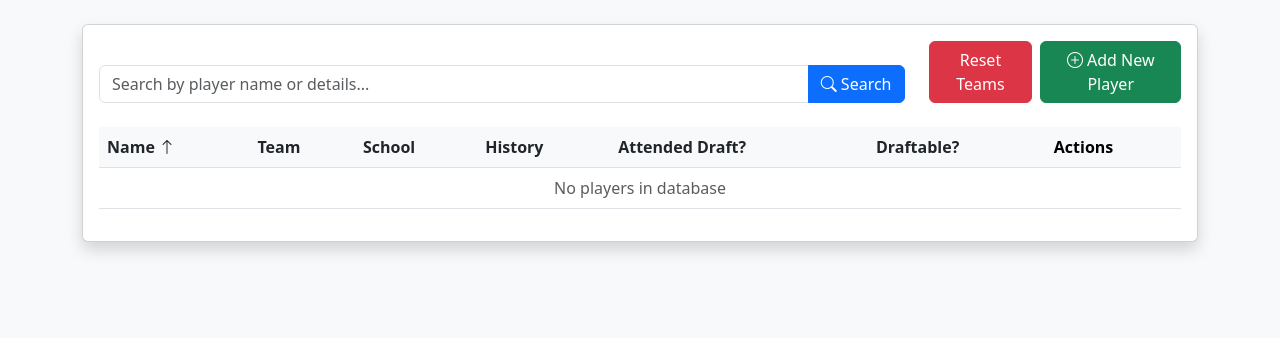
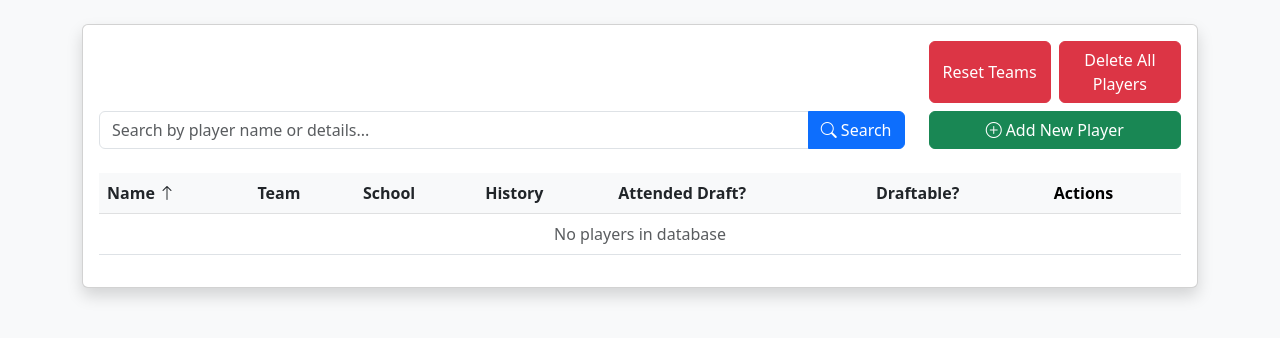
Before and after one commit to jonathancadepowers/wusa-7u, a Django app: page /players/ in a window 1280 px wide. Shown: the part 54-392 px from the top of the page. Run offline with Django 4.2, Linux system fonts and the light colour scheme; data that the repository does not hold is empty.

Commit message:
Add Delete All Players button with danger zone confirmation modal
Features:
- Added "Delete All Players" button on /players/ page
- Created danger zone modal with strong warnings:
  * Red header with warning icon
  * Explicit message that action CANNOT be undone
  * Warning about permanent data loss
  * Confirmation required before proceeding
- Implemented delete_all_players_view to handle deletion
- Added loading spinner during deletion process
- Deletes all players and cascades to related records

This is a testing/admin feature for resetting the database.

🤖 Generated with [Claude Code](https://claude.com/claude-code)

Co-Authored-By: Claude <noreply@anthropic.com>

```diff
--- a/players/templates/players/players_list.html
+++ b/players/templates/players/players_list.html
@@ -36,11 +36,14 @@
                         </form>
                     </div>
                     <div class="col-md-3 text-end">
-                        <div class="d-flex gap-2">
-                            <button type="button" class="btn btn-danger flex-grow-1" data-bs-toggle="modal" data-bs-target="#resetTeamsModal">
+                        <div class="d-flex gap-2 flex-wrap">
+                            <button type="button" class="btn btn-danger" data-bs-toggle="modal" data-bs-target="#resetTeamsModal" style="flex: 1 1 45%;">
                                 Reset Teams
                             </button>
-                            <a href="{% url 'players:create' %}" class="btn btn-success flex-grow-1">
+                            <button type="button" class="btn btn-danger" data-bs-toggle="modal" data-bs-target="#deleteAllPlayersModal" style="flex: 1 1 45%;">
+                                Delete All Players
+                            </button>
+                            <a href="{% url 'players:create' %}" class="btn btn-success" style="flex: 1 1 100%;">
                                 <i class="bi bi-plus-circle me-1"></i>Add New Player
                             </a>
                         </div>
@@ -236,6 +239,38 @@
             </div>
         </div>
     </div>
+
+    <!-- Delete All Players Modal -->
+    <div class="modal fade" id="deleteAllPlayersModal" tabindex="-1" aria-labelledby="deleteAllPlayersModalLabel" aria-hidden="true">
+        <div class="modal-dialog">
+            <div class="modal-content border-danger">
+                <div class="modal-header bg-danger text-white">
+                    <h5 class="modal-title" id="deleteAllPlayersModalLabel">
+                        <i class="bi bi-exclamation-triangle-fill me-2"></i>DANGER ZONE: Delete All Players
+                    </h5>
+                    <button type="button" class="btn-close btn-close-white" data-bs-dismiss="modal" aria-label="Close"></button>
+                </div>
+                <div class="modal-body">
+                    <div class="alert alert-danger mb-3">
+                        <h6 class="alert-heading"><strong>WARNING: This action CANNOT be undone!</strong></h6>
+                        <hr>
+                        <p class="mb-0">
+                            This will permanently delete <strong>ALL</strong> players from the database.
+                            All player information, team assignments, and related data will be lost forever.
+                        </p>
+                    </div>
+                    <p class="text-danger fw-bold">Are you absolutely sure you want to proceed?</p>
+                    <p class="text-muted small">This action should only be used for testing purposes or when starting fresh.</p>
+                </div>
+                <div class="modal-footer">
+                    <button type="button" class="btn btn-secondary" data-bs-dismiss="modal">Cancel</button>
+                    <button type="button" class="btn btn-danger" id="confirmDeleteAllPlayersBtn">
+                        <i class="bi bi-trash-fill me-1"></i>Yes, Delete All Players
+                    </button>
+                </div>
+            </div>
+        </div>
+    </div>
 {% endblock %}
 
 {% block extra_js %}
@@ -417,5 +452,35 @@
                 btn.textContent = 'Reset All Teams';
             });
         });
+
+        // Handle delete all players confirmation
+        document.getElementById('confirmDeleteAllPlayersBtn').addEventListener('click', function() {
+            const btn = this;
+            const originalHtml = btn.innerHTML;
+            btn.disabled = true;
+            btn.innerHTML = '<span class="spinner-border spinner-border-sm me-2"></span>Deleting...';
+
+            fetch('{% url "players:delete_all" %}', {
+                method: 'POST',
+                headers: {
+                    'X-CSRFToken': getCookie('csrftoken')
+                }
+            })
+            .then(response => response.json())
+            .then(data => {
+                if (data.success) {
+                    window.location.reload();
+                } else {
+                    alert('Error: ' + (data.error || 'Unknown error'));
+                    btn.disabled = false;
+                    btn.innerHTML = originalHtml;
+                }
+            })
+            .catch(error => {
+                alert('Error: ' + error.message);
+                btn.disabled = false;
+                btn.innerHTML = originalHtml;
+            });
+        });
     </script>
 {% endblock %}
--- a/players/urls.py
+++ b/players/urls.py
@@ -20,6 +20,7 @@ urlpatterns = [
     path('draft/assign-players/', views.assign_players_to_teams_view, name='assign_players_to_teams'),
     path('draft/simulate/', views.simulate_draft_view, name='simulate_draft'),
     path('reset-teams/', views.reset_teams_view, name='reset_teams'),
+    path('delete-all-players/', views.delete_all_players_view, name='delete_all'),
     path('api/import-players/', views.import_players_view, name='import_players'),
     path('players/', views.players_list_view, name='list'),
     path('players/create/', views.player_create_view, name='create'),
--- a/players/views.py
+++ b/players/views.py
@@ -1793,6 +1793,28 @@ def reset_teams_view(request):
 
 
 @csrf_exempt
+def delete_all_players_view(request):
+    """Delete all players from the database (DANGEROUS - for testing only)"""
+    if request.method != 'POST':
+        return JsonResponse({'success': False, 'error': 'Invalid request method'})
+
+    try:
+        # Count players to be deleted
+        count = Player.objects.count()
+
+        # Delete all players (this will cascade delete related records)
+        Player.objects.all().delete()
+
+        return JsonResponse({
+            'success': True,
+            'message': f'Successfully deleted {count} players and all related data.'
+        })
+
+    except Exception as e:
+        return JsonResponse({'success': False, 'error': str(e)})
+
+
+@csrf_exempt
 def assign_players_to_teams_view(request):
     """Assign all drafted players to their teams based on draft picks"""
     if request.method != 'POST':
```
